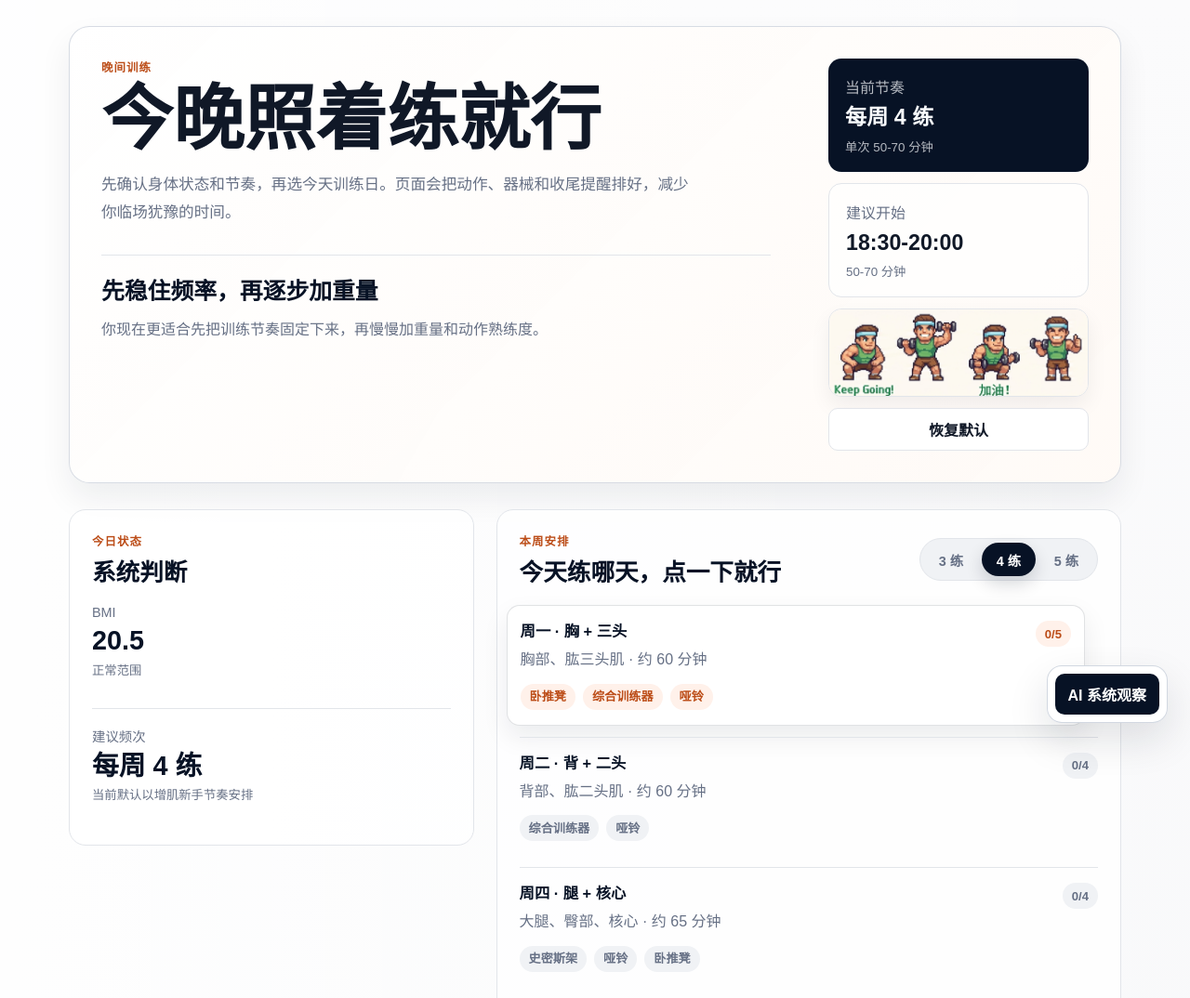
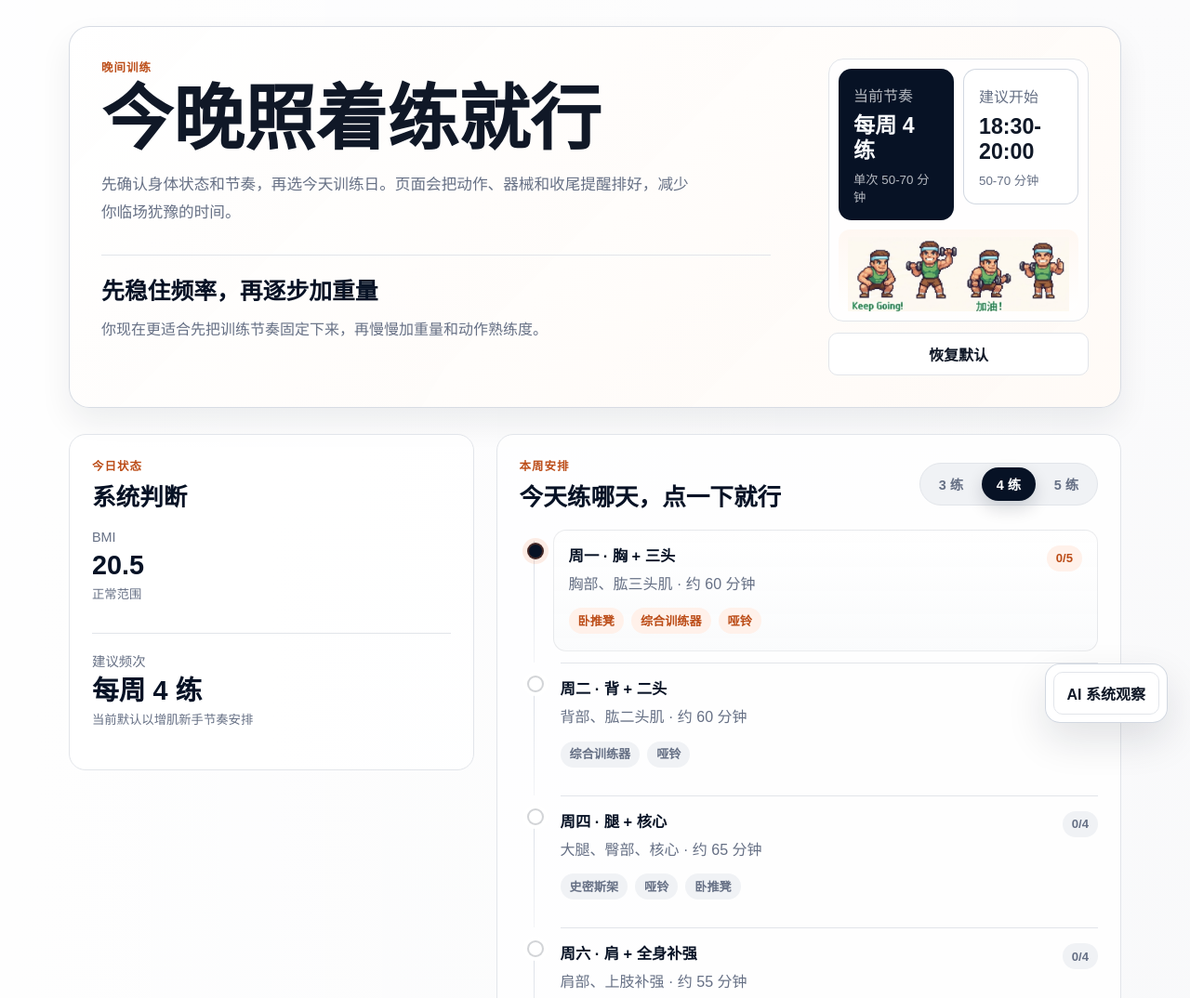
Before and after one commit to flyyang12-rgb/gym_excise_plus, a plain HTML site: page index.html in a window 1280 px wide. Shown: the top 1074 px of the page at 93% size. Drawn offline with Linux system fonts and the light colour scheme.

Commit message:
二次优化UI流程度

```diff
--- a/index.html
+++ b/index.html
@@ -24,6 +24,7 @@
       </div>
 
       <aside class="hero-side" aria-label="当前训练概览">
+        <div class="hero-overview">
           <div class="hero-metric">
             <span>当前节奏</span>
             <strong id="heroFrequency">每周 4 练</strong>
@@ -36,6 +37,7 @@
           </div>
           <div class="hero-art">
             <img src="images/激励图.png" alt="训练激励图" class="hero-art-image">
+          </div>
         </div>
         <button id="resetButton" class="ghost-button" type="button">恢复默认</button>
       </aside>
@@ -235,7 +237,7 @@
   <div class="action-dock" aria-label="快捷操作">
     <button id="backToTopButton" class="dock-button dock-button-quiet" type="button">返回顶部</button>
     <button id="backToWorkoutButton" class="dock-button dock-button-quiet" type="button">返回训练区</button>
-    <button class="dock-button dock-button-dark" type="button" data-scroll-target=".system-panel">AI 系统观察</button>
+    <button class="dock-button dock-button-soft" type="button" data-scroll-target=".system-panel">AI 系统观察</button>
   </div>
 
   <script src="script.js?v=20260521-1"></script>
--- a/script.js
+++ b/script.js
@@ -779,6 +779,7 @@ function renderWeeklyPlan() {
     const count = countCompletedExercises(item);
     return `
       <button type="button" class="day-card ${active ? "is-active" : ""} ${complete ? "is-complete" : ""}" data-day-id="${item.id}">
+        <div class="day-card-shell">
           <div class="day-top">
             <div>
               <strong>${item.day} · ${item.title}</strong>
@@ -788,6 +789,7 @@ function renderWeeklyPlan() {
           </div>
           <div class="pill-row">
             ${item.tags.map((tag) => `<span class="pill">${tag}</span>`).join("")}
+          </div>
         </div>
       </button>
     `;
--- a/style.css
+++ b/style.css
@@ -132,19 +132,29 @@ p {
   align-content: start;
 }
 
+.hero-overview {
+  display: grid;
+  gap: 10px;
+  padding: 10px;
+  border: 1px solid var(--line);
+  border-radius: calc(var(--radius-md) + 2px);
+  background: rgba(255, 255, 255, 0.82);
+}
+
 .hero-metric {
   display: grid;
   gap: 8px;
-  min-height: 118px;
-  padding: 18px;
+  min-height: 102px;
+  padding: 16px;
   border-radius: var(--radius-md);
   background: var(--navy);
   color: #f8fafc;
 }
 
 .hero-metric-light {
-  border: 1px solid var(--line);
-  background: rgba(255, 255, 255, 0.72);
+  min-height: 0;
+  border: 1px solid rgba(207, 213, 223, 0.92);
+  background: #fff;
   color: var(--text);
 }
 
@@ -166,17 +176,16 @@ p {
 
 .hero-art {
   overflow: hidden;
-  border: 1px solid var(--line);
-  border-radius: var(--radius-md);
-  background: #fff;
-  box-shadow: 0 10px 22px rgba(16, 24, 39, 0.06);
+  padding: 8px 10px 0;
+  border-radius: calc(var(--radius-md) - 2px);
+  background: linear-gradient(180deg, rgba(255, 247, 241, 0.92), rgba(255, 255, 255, 0.96));
 }
 
 .hero-art-image {
   display: block;
   width: 100%;
   aspect-ratio: 599 / 200;
-  object-fit: cover;
+  object-fit: contain;
 }
 
 .dashboard-layout {
@@ -353,34 +362,81 @@ p {
 
 .weekly-plan {
   grid-template-columns: 1fr;
+  position: relative;
 }
 
 .day-card {
+  position: relative;
   width: 100%;
   text-align: left;
-  padding: 16px 0;
+  padding: 0 0 0 44px;
   border: 0;
-  border-top: 1px solid var(--line);
   background: transparent;
   cursor: pointer;
 }
 
-.day-card:first-child {
-  border-top: 0;
-  padding-top: 0;
+.day-card::before {
+  content: "";
+  position: absolute;
+  left: 15px;
+  top: 12px;
+  bottom: -12px;
+  width: 1px;
+  background: linear-gradient(180deg, rgba(207, 213, 223, 0.8), rgba(207, 213, 223, 0.24));
+}
+
+.day-card:last-child::before {
+  bottom: 24px;
+}
+
+.day-card::after {
+  content: "";
+  position: absolute;
+  left: 8px;
+  top: 14px;
+  width: 14px;
+  height: 14px;
+  border: 2px solid rgba(7, 18, 37, 0.18);
+  border-radius: 999px;
+  background: #fff;
+  box-shadow: 0 0 0 4px rgba(255, 255, 255, 0.96);
 }
 
 .day-card.is-active {
-  margin: 0 -14px;
-  padding: 16px 14px;
-  border: 1px solid rgba(7, 18, 37, 0.12);
-  border-radius: var(--radius-md);
-  background: #fff;
-  box-shadow: 0 12px 28px rgba(16, 24, 39, 0.08);
+  padding-left: 44px;
+}
+
+.day-card.is-active::after {
+  border-color: rgba(239, 106, 46, 0.26);
+  background: var(--navy);
+  box-shadow: 0 0 0 5px rgba(239, 106, 46, 0.12);
 }
 
 .day-card.is-complete:not(.is-active) {
   color: var(--green);
+}
+
+.day-card.is-complete::after {
+  border-color: rgba(47, 143, 99, 0.3);
+  background: var(--green);
+}
+
+.day-card-shell {
+  padding: 16px 0 18px;
+  border-top: 1px solid var(--line);
+}
+
+.day-card:first-child .day-card-shell {
+  border-top: 0;
+  padding-top: 2px;
+}
+
+.day-card.is-active .day-card-shell {
+  margin-left: -8px;
+  padding: 16px 16px 18px;
+  border: 1px solid rgba(7, 18, 37, 0.08);
+  border-radius: var(--radius-md);
+  background: linear-gradient(180deg, rgba(255, 255, 255, 0.98), rgba(250, 251, 252, 0.96));
 }
 
 .day-top {
@@ -853,15 +909,25 @@ p {
   align-items: center;
 }
 
-.dock-button-dark {
-  background: var(--navy);
-  color: #fff;
+.dock-button-soft {
+  border: 1px solid var(--line);
+  background: #fff;
+  color: var(--text);
 }
 
 @media (min-width: 900px) {
   .hero {
     grid-template-columns: minmax(0, 1fr) 280px;
     align-items: stretch;
+  }
+
+  .hero-overview {
+    grid-template-columns: repeat(2, minmax(0, 1fr));
+    align-items: start;
+  }
+
+  .hero-art {
+    grid-column: 1 / -1;
   }
 }
 
@@ -917,8 +983,13 @@ p {
     gap: 10px;
   }
 
+  .hero-overview {
+    padding: 8px;
+  }
+
   .hero-art {
     max-width: 100%;
+    padding: 8px 8px 0;
   }
 
   .section-head,
@@ -940,6 +1011,18 @@ p {
   .guide-grid,
   .equipment-grid {
     grid-template-columns: 1fr;
+  }
+
+  .day-card {
+    padding-left: 36px;
+  }
+
+  .day-card::before {
+    left: 11px;
+  }
+
+  .day-card::after {
+    left: 4px;
   }
 
   .warmup-actions,
@@ -1001,7 +1084,7 @@ p {
     flex-direction: column;
   }
 
-  .dock-button-dark {
+  .dock-button-soft {
     flex: 1 0 auto;
   }
 }
```
Lines whose indentation alone changed are shown as unchanged.
